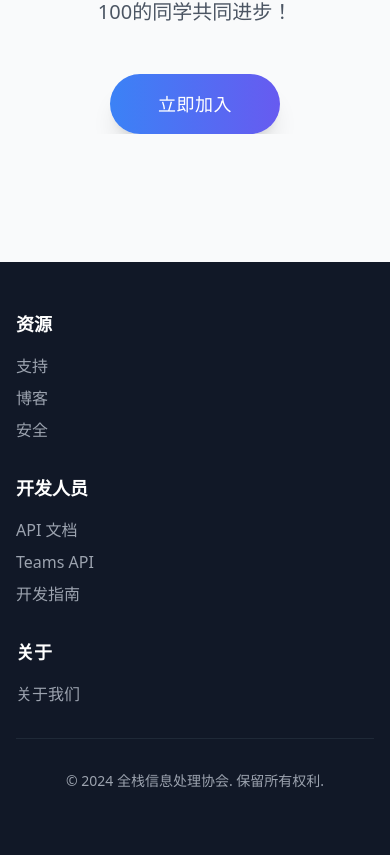
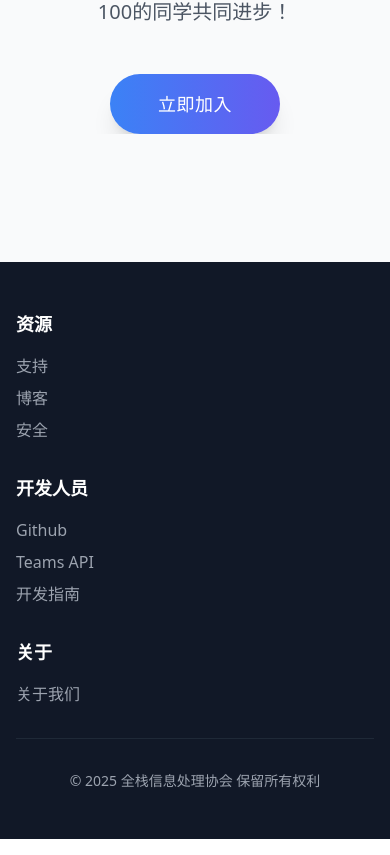
Before and after one commit to rice-awa/rice-nuxt, a Nuxt app: page / in a window 390 px wide. Shown: the part 5084-5939 px from the top of the page. Built offline with nearby package versions, Linux system fonts and the light colour scheme.

Commit message:
更新链接

```diff
--- a/app.vue
+++ b/app.vue
@@ -85,7 +85,7 @@
 						</div>
 					</h2>
 					<p class="intro-text text-xl text-gray-700 mb-8 max-w-3xl mx-auto dark:text-gray-200 leading-relaxed" ref="introText">创新 · 协作 · 未来</p>
-					<button class="bg-gradient-to-r from-blue-500 to-purple-600 hover:from-blue-600 hover:to-purple-700 text-white px-8 py-3 rounded-full transition-all transform hover:scale-105 shadow-lg">了解详情</button>
+					<button @click="scrollToSection('#activities')" class="bg-gradient-to-r from-blue-500 to-purple-600 hover:from-blue-600 hover:to-purple-700 text-white px-8 py-3 rounded-full transition-all transform hover:scale-105 shadow-lg">了解详情</button>
 				</div>
 			</section>
 
@@ -207,7 +207,7 @@
 							<div>
 								<h3 class="text-white text-lg font-semibold mb-4">开发人员</h3>
 								<ul class="space-y-2">
-									<li><NuxtLink to="/api" class="hover:text-white">API 文档</NuxtLink></li>
+									<li><a href="https://github.com/rice-awa/rice-nuxt" class="hover:text-white" target="_blank">Github</a></li>
 									<li><NuxtLink to="/teams-api" class="hover:text-white">Teams API</NuxtLink></li>
 									<li><NuxtLink to="/docs" class="hover:text-white">开发指南</NuxtLink></li>
 								</ul>
@@ -223,21 +223,7 @@
 						</div>
 
 						<div class="mt-8 pt-8 border-t border-gray-800 flex flex-col md:flex-row justify-between items-center">
-							<div class="text-sm">© 2024 全栈信息处理协会. 保留所有权利.</div>
-							<div class="flex space-x-6 mt-4 md:mt-0">
-								<a href="#" class="text-gray-400 hover:text-white">
-									<span class="sr-only">Facebook</span>
-									<i class="fab fa-facebook"></i>
-								</a>
-								<a href="#" class="text-gray-400 hover:text-white">
-									<span class="sr-only">Twitter</span>
-									<i class="fab fa-twitter"></i>
-								</a>
-								<a href="#" class="text-gray-400 hover:text-white">
-									<span class="sr-only">GitHub</span>
-									<i class="fab fa-github"></i>
-								</a>
-							</div>
+							<div class="text-sm">© 2025 全栈信息处理协会 保留所有权利</div>
 						</div>
 					</div>
 				</footer>
```
